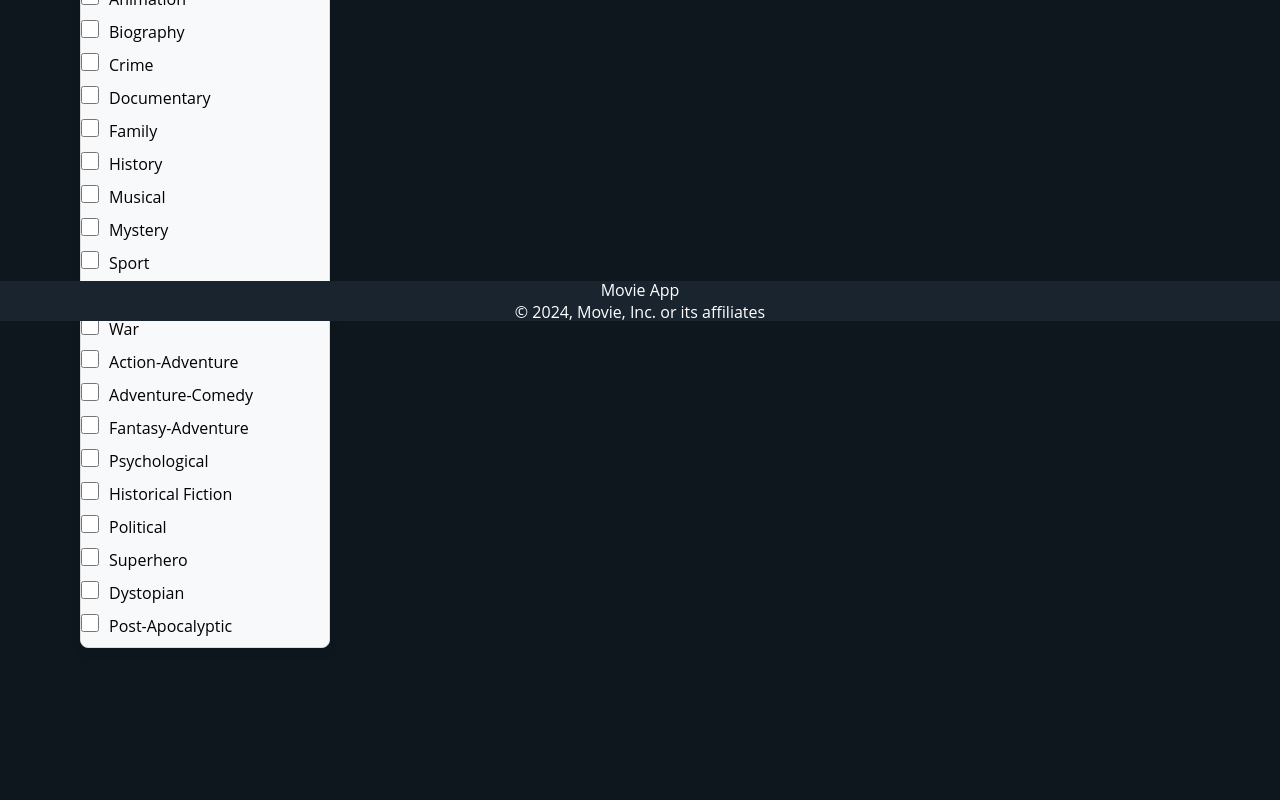
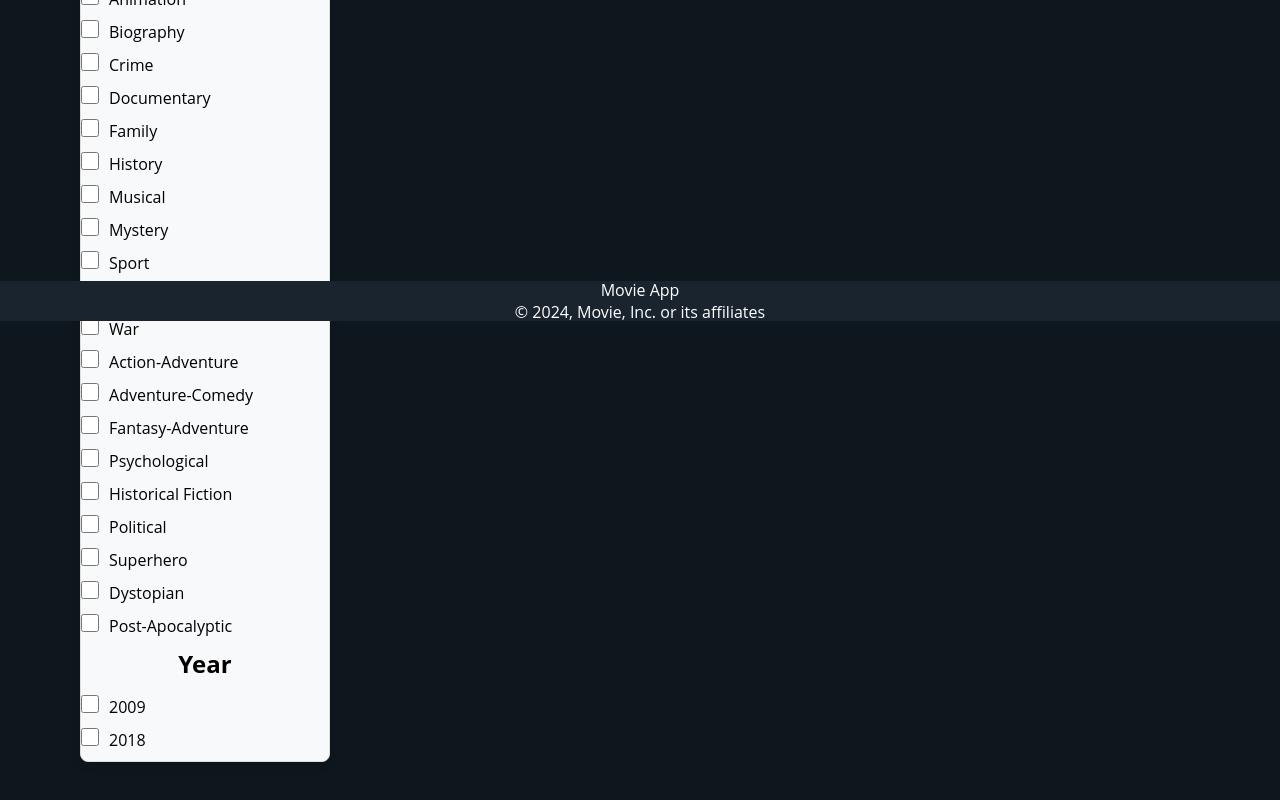
Before and after one commit to Rahul-spec-tech/movie-redux-app, a React (Create React App) app: page / in a window 1280 px wide. Shown: the part 479-1279 px from the top of the page. Before the commit the page ends 1167 px from the top, so only its background shows below. Built offline with nearby package versions, Linux system fonts and the light colour scheme; no server answers.

Commit message:
fix: to display the shows and movies based on selected year in the GenreCard

```diff
--- a/src/components/GenreFilter/GenreFilter.js
+++ b/src/components/GenreFilter/GenreFilter.js
@@ -1,4 +1,4 @@
-import React from 'react';
+import React, { useEffect } from 'react';
 
 const genres = ["Action", "Horror", "Thriller", "Slasher", "Comedy", "Drama",
     "Fantasy", "Sci-Fi", "Adventure", "Animation", "Biography",
@@ -7,11 +7,23 @@ const genres = ["Action", "Horror", "Thriller", "Slasher", "Comedy", "Drama",
     "Adventure-Comedy", "Fantasy-Adventure", "Psychological",
     "Historical Fiction", "Political", "Superhero",
     "Dystopian", "Post-Apocalyptic"];
-const GenreFilter = ({ selectedGenres, handleGenreChange }) => {
+
+const years = [2009, 2018];
+
+const GenreFilter = ({ selectedGenres, handleGenreChange, selectedYears, handleYearChange }) => {
     const handleCheckbox = (genre) => {
-        console.log(`Selected genre: ${genre}`);
         handleGenreChange(genre);
+        console.log('Selected Genre:', genre);
     };
+
+    const handleYearCheckbox = (year) => {
+        handleYearChange(year);
+        console.log('Selected Year:', year);
+    };
+    useEffect(() => {
+        console.log('Currently Selected Years:', selectedYears);
+    }, [selectedYears]);
+
     return (
         <div className="genre-filter">
             <h2><center>Genre</center></h2>
@@ -22,7 +34,16 @@ const GenreFilter = ({ selectedGenres, handleGenreChange }) => {
                     </label>
                 </div>
             ))}
+            <h2><center>Year</center></h2>
+            {years.map((year) => (
+                <div key={year} className="year-checkbox">
+                    <label>
+                        <input type="checkbox" value={year} checked={selectedYears.includes(year)} onChange={() => handleYearCheckbox(year)}/>{year}
+                    </label>
+                </div>
+            ))}
         </div>
     );
 };
+
 export default GenreFilter;
--- a/src/components/Home/Home.js
+++ b/src/components/Home/Home.js
@@ -1,7 +1,7 @@
 import React, { useEffect, useState } from 'react';
 import MovieListing from "../MovieListing/MovieListing.js";
 import { useDispatch, useSelector } from 'react-redux';
-import { fetchMovies, fetchShows, getAllMovies, getCurrentPage, getTotalPages, setPage } from '../../features/movies/movieSlice.js';
+import { fetchMovies, fetchShows, getAllMovies, getAllShows, getCurrentPage, getTotalPages, setPage } from '../../features/movies/movieSlice.js';
 import GenreFilter from '../GenreFilter/GenreFilter.js';
 import Header from '../Header/Header.js';
 import './Home.scss';
@@ -9,20 +9,40 @@ import './Home.scss';
 const Home = () => {
     const dispatch = useDispatch();
     const [selectedGenres, setSelectedGenres] = useState([]);
+    const [checkedYear, setCheckedYear] = useState([]);
     const [searchTerm, setSearchTerm] = useState("Star");
     const movies = useSelector(getAllMovies);
+    const shows = useSelector(getAllShows);
     const currentPage = useSelector(getCurrentPage);
     const totalPages = useSelector(getTotalPages);
 
     useEffect(() => {
-        dispatch(fetchMovies({ movie: searchTerm, page: currentPage, genres: selectedGenres }));
-        dispatch(fetchShows({ show: searchTerm, page: currentPage, genres: selectedGenres }));
-    }, [dispatch, currentPage, searchTerm, selectedGenres]);
+        const fetchData = () => {
+            const year = checkedYear.length > 0 ? Number(checkedYear[0]) : null;
+            console.log('Selected Year:', year);
+            dispatch(fetchMovies({ movie: searchTerm, page: currentPage, year }));
+            dispatch(fetchShows({ show: searchTerm, page: currentPage, year }));
+        };
+        fetchData();
+    }, [dispatch, currentPage, searchTerm, selectedGenres, checkedYear]);
+
+
 
     const handleGenreChange = (genre) => {
-        setSelectedGenres(prevGenres =>
-            prevGenres.includes(genre) ?
+        setSelectedGenres(prevGenres => prevGenres.includes(genre) ?
             prevGenres.filter(gen => gen !== genre) : [...prevGenres, genre]
+        );
+    };
+    const filteredMovies = movies.Response === "True" && Array.isArray(movies.Search)? movies.Search.filter(movie => {
+        const movieGenres = typeof movie.Genre === 'string' ? movie.Genre.split(", ").map(gen => gen.toLowerCase()) : [];
+        const isYearSelected = checkedYear.length === 0 || checkedYear.includes(String(movie.Year));
+        return (selectedGenres.length === 0 || selectedGenres.some(genre => movieGenres.includes(genre.toLowerCase()))) && isYearSelected;
+      })
+    : [];
+
+    const handleYearChange = (year) => {
+        setCheckedYear(prev => prev.includes(year) ?
+            prevYears.filter(yr => yr !== year) : [...prev, year]
         );
     };
 
@@ -30,22 +50,15 @@ const Home = () => {
         dispatch(setPage(newPage));
     };
 
-    const filteredMovies = movies.Response === "True" && Array.isArray(movies.Search)
-        ? movies.Search.filter(movie => {
-            const movieGenres = typeof movie.Genre === 'string' ? movie.Genre.split(", ").map(gen => gen.toLowerCase()) : [];
-            return selectedGenres.length === 0 || selectedGenres.some(genre => movieGenres.includes(genre.toLowerCase()));
-        })
-        : [];
-
     return (
         <div className="home-container">
             <Header setSearchTerm={setSearchTerm} />
             <div className="genre-card">
-                <GenreFilter selectedGenres={selectedGenres} handleGenreChange={handleGenreChange} />
+                <GenreFilter selectedGenres={selectedGenres} handleGenreChange={handleGenreChange} selectedYears={checkedYear} handleYearChange={handleYearChange} />
             </div>
             <div className="main-content">
-                {filteredMovies.length > 0 ? (
-                    <MovieListing movies={filteredMovies} />
+            {filteredMovies.length > 0 || shows.Response === "True" ? (
+                <MovieListing movies={filteredMovies} shows={shows} />
             ) : (
                 <div className="movies-error">
                     <h3>No Movies Found</h3>
--- a/src/components/Home/Home.scss
+++ b/src/components/Home/Home.scss
@@ -24,19 +24,19 @@
     margin-bottom: 15px;
 }
 
-.genre-checkbox {
+.genre-checkbox, .year-checkbox {
     display: flex;
     align-items: center;
     margin-bottom: 10px;
 }
 
-.genre-checkbox input[type="checkbox"] {
+.genre-checkbox input[type="checkbox"], .year-checkbox input[type="checkbox"] {
     margin-right: 10px;
     width: 18px;
     height: 18px;
 }
 
-.genre-checkbox label {
+.genre-checkbox label, .year-checkbox label {
     font-size: 16px;
     cursor: pointer;
 }
--- a/src/components/MovieCard/MovieCard.js
+++ b/src/components/MovieCard/MovieCard.js
@@ -13,11 +13,8 @@ const MovieCard = (props) => {
         const fetchDetails = async () => {
             try {
                 const result = await dispatch(fetchMovieOrShowDetail(data.imdbID)).unwrap();
-                console.log('Fetched Movie Genre:', result.Genre);
                 if (result && result.Genre) {
                     setMovieDetail(result);
-                } else {
-                    console.error('No Moviesfound:', result);
                 }
             } catch (error) {
                 console.error('Failed to fetch details:', error);
@@ -34,7 +31,7 @@ const MovieCard = (props) => {
             <Link to={`/movie/${data.imdbID}`}>
                 <div className="card-inner">
                     <div className="card-top">
-                        <img src={data.Poster} alt={data.Title} />
+                        <img src={data.Poster !== "N/A" ? data.Poster : "/path/to/default-poster.jpg"} alt={data.Title} />
                     </div>
                     <div className="card-bottom">
                         <div className="card-info">
--- a/src/components/MovieListing/MovieListing.js
+++ b/src/components/MovieListing/MovieListing.js
@@ -1,24 +1,21 @@
 import React from 'react';
-import { useSelector } from 'react-redux';
-import { getAllMovies, getAllShows } from '../../features/movies/movieSlice';
 import MovieCard from '../MovieCard/MovieCard';
 import "./MovieListing.scss";
 
-const MovieListing = () => {
-    const movies = useSelector(getAllMovies);
-    const shows = useSelector(getAllShows);
+const MovieListing = ({ movies, shows }) => {
     let renderMovies;
-    if (movies.Response === "True") {
-        renderMovies = movies.Search.map((movie, index) => (
+    if (movies.length > 0) {
+        renderMovies = movies.map((movie, index) => (
             <MovieCard key={index} data={movie} />
         ));
-    } else {
+      }
+      else {
         renderMovies = (
-            <div className="movies-error">
-                <h3>No Movies Found</h3>
-            </div>
+          <div className="movies-error">
+            <h3>No Movies Found</h3>
+          </div>
         );
-    }
+      }
 
     let renderShows;
     if (shows.Response === "True") {
--- a/src/features/movies/movieSlice.js
+++ b/src/features/movies/movieSlice.js
@@ -5,26 +5,28 @@ import { APIKey } from '../../common/apis/movieApiKey';
 // export const fetchMovies = createAsyncThunk('movies/fetchMovies',
 //     async ({ movie, page, genres }) => {
 //         console.log('Fetching Movies with:', { movie, page });
-//         const genreQuery = genres.length ? `&genre=${genres.join(",")}` : "";
-//         const response = await movieApi.get(`?apiKey=${APIKey}&s=${movie}&type=movie&page=${page}${genreQuery}`);
+//         const genreQuery = genres.length ? &genre=${genres.join(",")} : "";
+//         const response = await movieApi.get(?apiKey=${APIKey}&s=${movie}&type=movie&page=${page}${genreQuery});
 //         return response.data;
 //     }
 // );
 
 export const fetchMovies = createAsyncThunk('movies/fetchMovies',
-    async ({ movie, page }) => {
-        console.log('Fetching Movies with:', { movie, page });
-        const response = await movieApi.get(`?apiKey=${APIKey}&s=${movie}&type=movie&page=${page}&Plot=full`);
+    async ({ movie, page, year }) => {
+        console.log('Fetching Movies with:', { movie, page, year });
+        const yearFilter = year ? `&y=${year}` : '';
+        const response = await movieApi.get(`?apiKey=${APIKey}&s=${movie}&type=movie&page=${page}${yearFilter}`);
         console.log(response.data);
         return response.data;
     }
 );
 
 export const fetchShows = createAsyncThunk('movies/fetchShows',
-    async ({ show, page }) => {
-        console.log('Fetching Movies with:', { show, page });
-        const response = await movieApi.get(`?apiKey=${APIKey}&s=${show}&type=series&page=${page}`);
-        console.log(response);
+    async ({ show, page, year }) => {
+        console.log('Fetching Shows with:', { show, page, year });
+        const yearFilter = year ? `&y=${year}` : '';
+        const response = await movieApi.get(`?apiKey=${APIKey}&s=${show}&type=series&page=${page}${yearFilter}`);
+        console.log(response.data);
         return response.data;
     }
 );
```
Lines whose indentation alone changed are shown as unchanged.
